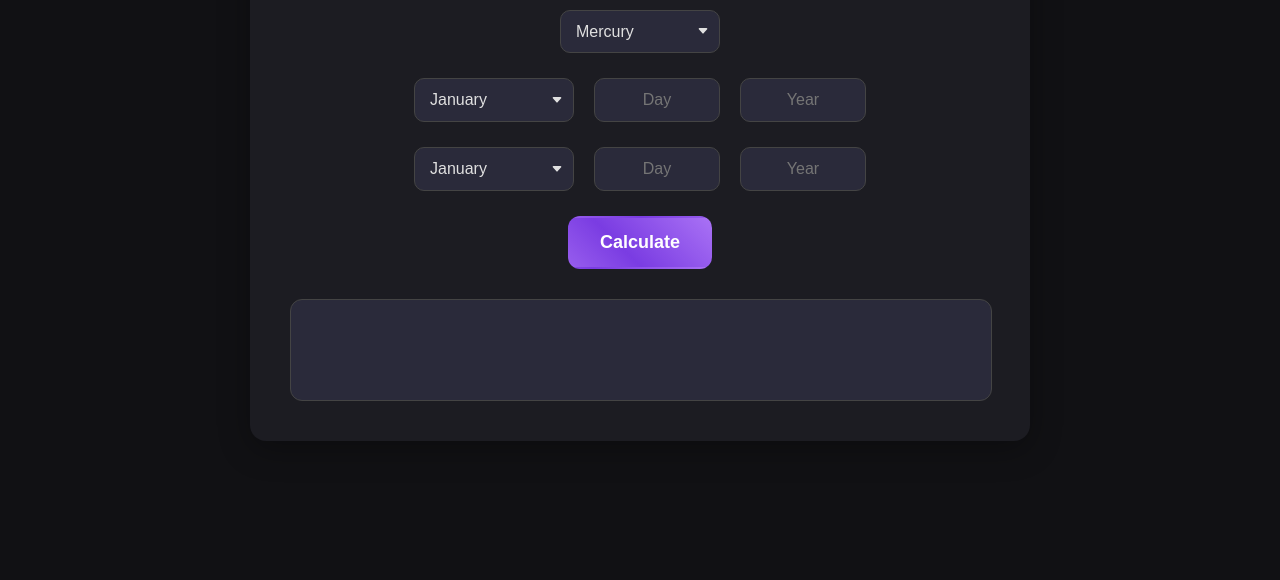
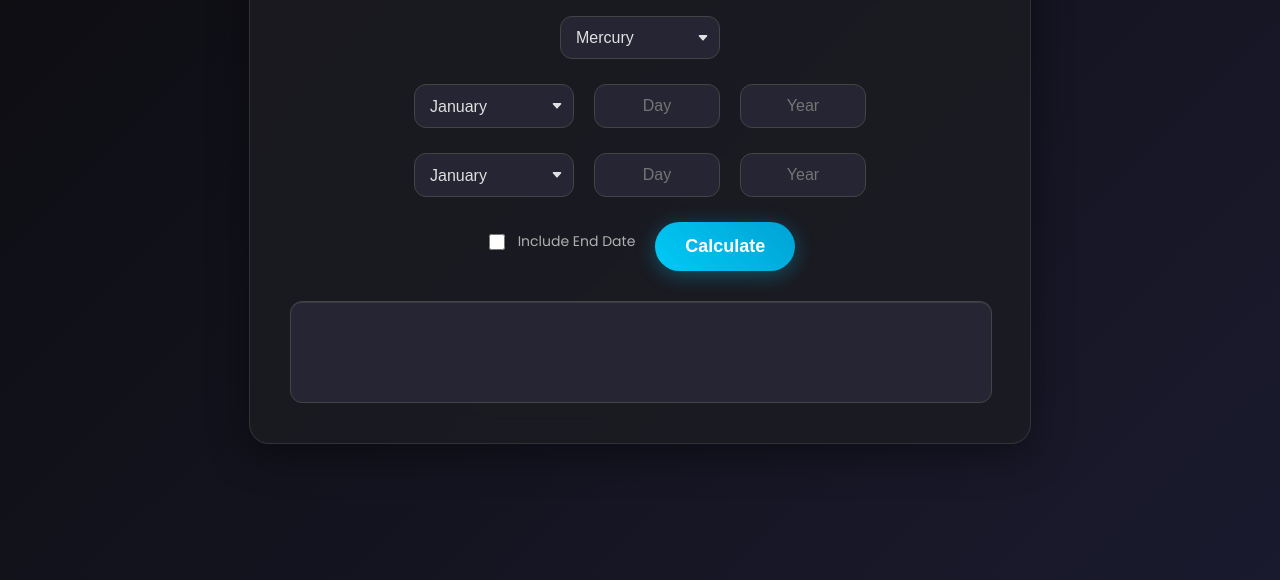
Before and after one commit to aswinitith-ops/PlanetaryDateCalculator, a plain HTML site: page index.html in a window 1280 px wide. Shown: the part 260-840 px from the top of the page. Drawn offline with Linux system fonts and the light colour scheme.

Commit message:
Update index.html with new design

```diff
--- a/index.html
+++ b/index.html
@@ -4,11 +4,11 @@
     <meta charset="UTF-8">
     <meta name="viewport" content="width=device-width, initial-scale=1.0">
     <title>Planetary Date Calculator</title>
-    <link href="https://fonts.googleapis.com/css2?family=Inter:wght@400;500;600&display=swap" rel="stylesheet">
+    <link href="https://fonts.googleapis.com/css2?family=Poppins:wght@400;500;600&display=swap" rel="stylesheet">
     <style>
         body {
-            font-family: 'Inter', sans-serif;
-            background: #111114;
+            font-family: 'Poppins', sans-serif;
+            background: linear-gradient(135deg, #0c0c0f 0%, #1a1a2e 100%);
             color: #e0e0e0;
             margin: 0;
             padding: 20px;
@@ -18,20 +18,22 @@
             min-height: 100vh;
         }
         .container {
-            background: #1c1c22;
+            background: rgba(28, 28, 34, 0.8);
             padding: 40px;
-            border-radius: 16px;
-            box-shadow: 0 8px 32px rgba(0, 0, 0, 0.3);
+            border-radius: 20px;
+            box-shadow: 0 10px 40px rgba(0, 0, 0, 0.4), inset 0 1px 0 rgba(255, 255, 255, 0.1);
             max-width: 700px;
             width: 100%;
             text-align: center;
-            backdrop-filter: blur(10px);
+            backdrop-filter: blur(15px);
+            border: 1px solid rgba(255, 255, 255, 0.1);
         }
         h1 {
             color: #ffffff;
             margin-bottom: 30px;
             font-weight: 600;
             font-size: 2rem;
+            text-shadow: 0 2px 10px rgba(187, 134, 252, 0.3);
         }
         .input-group {
             display: flex;
@@ -43,8 +45,8 @@
         select, input[type="number"] {
             padding: 12px;
             border: 1px solid #444;
-            border-radius: 10px;
-            background: #2a2a3a;
+            border-radius: 12px;
+            background: rgba(42, 42, 58, 0.8);
             color: #e0e0e0;
             font-size: 16px;
             outline: none;
@@ -55,8 +57,8 @@
             -moz-appearance: none;
         }
         select:focus, input[type="number"]:focus {
-            border-color: #bb86fc;
-            box-shadow: 0 0 8px rgba(187, 134, 252, 0.5);
+            border-color: #00d4ff;
+            box-shadow: 0 0 12px rgba(0, 212, 255, 0.4);
         }
         #planet, #startMonth, #endMonth {
             text-align: left;
@@ -85,34 +87,54 @@
             20%, 60% { transform: translateX(-8px); }
             40%, 80% { transform: translateX(8px); }
         }
+        .toggle-group {
+            display: flex;
+            align-items: center;
+            justify-content: center;
+            gap: 10px;
+            margin-bottom: 10px;
+        }
+        .toggle-group label {
+            font-size: 14px;
+            color: #b0b0b0;
+            cursor: pointer;
+            user-select: none;
+        }
+        .toggle-group input[type="checkbox"] {
+            width: 16px;
+            height: 16px;
+            accent-color: #00d4ff;
+            cursor: pointer;
+        }
         button {
             padding: 14px 30px;
-            background: linear-gradient(45deg, #bb86fc, #7a3ce2, #bb86fc);
-            background-size: 200%;
+            background: linear-gradient(45deg, #00d4ff, #0099cc, #00d4ff);
+            background-size: 300% 300%;
             color: #fff;
-            border: 2px solid transparent;
-            border-radius: 12px;
+            border: none;
+            border-radius: 50px;
             cursor: pointer;
             font-size: 18px;
             font-weight: 600;
-            transition: background 0.3s, transform 0.2s;
-            animation: glow 1.5s linear infinite;
+            transition: transform 0.2s, box-shadow 0.3s;
+            animation: shimmer 2s linear infinite;
+            box-shadow: 0 4px 20px rgba(0, 212, 255, 0.3);
         }
-        @keyframes glow {
+        @keyframes shimmer {
             0% { background-position: 0% 50%; }
-            100% { background-position: 200% 50%; }
+            100% { background-position: 300% 50%; }
         }
         button:hover {
-            background: linear-gradient(45deg, #9f4ce6, #6a2cb2, #9f4ce6);
-            transform: translateY(-2px);
+            transform: translateY(-3px);
+            box-shadow: 0 6px 25px rgba(0, 212, 255, 0.4);
         }
         button:active {
-            transform: translateY(0);
+            transform: translateY(-1px);
         }
         #result {
             margin-top: 30px;
             padding: 20px 10px;
-            background: #2a2a3a;
+            background: rgba(42, 42, 58, 0.8);
             border-radius: 12px;
             font-size: 16px;
             color: #e0e0e0;
@@ -123,9 +145,10 @@
             justify-content: center;
             white-space: normal;
             width: calc(100% - 20px);
+            box-shadow: inset 0 1px 0 rgba(255, 255, 255, 0.1);
         }
         #result .date, #result .years {
-            color: #bb86fc;
+            color: #00d4ff;
             margin: 0 4px;
         }
         @media (max-width: 600px) {
@@ -207,6 +230,10 @@
             <input type="number" id="endYear" placeholder="Year" min="1" max="2100" oninput="validateEndDate()">
         </div>
         <div class="input-group">
+            <div class="toggle-group">
+                <input type="checkbox" id="includeEnd">
+                <label for="includeEnd">Include End Date</label>
+            </div>
             <button onclick="calculatePlanetaryYears()">Calculate</button>
         </div>
         <div id="result"></div>
@@ -309,6 +336,7 @@
             const endMonth = parseInt(document.getElementById('endMonth').value, 10);
             const endDay = parseInt(document.getElementById('endDay').value, 10);
             const endYear = parseInt(document.getElementById('endYear').value, 10);
+            const includeEnd = document.getElementById('includeEnd').checked;
 
             if (!startMonth || !startDay || !startYear || !endMonth || !endDay || !endYear) {
                 document.getElementById('result').innerText = "Please fill in all fields.";
@@ -356,7 +384,10 @@
                 endStr = startDateStr;
             }
 
-            const earthDays = Math.abs((laterDate - earlierDate) / (1000 * 60 * 60 * 24));
+            let earthDays = Math.abs((laterDate - earlierDate) / (1000 * 60 * 60 * 24));
+            if (includeEnd) {
+                earthDays += 1;
+            }
             const planetaryYearInEarthDays = planetaryYears[planet];
 
             if (!planetaryYearInEarthDays || typeof planetaryYearInEarthDays !== 'number') {
```
